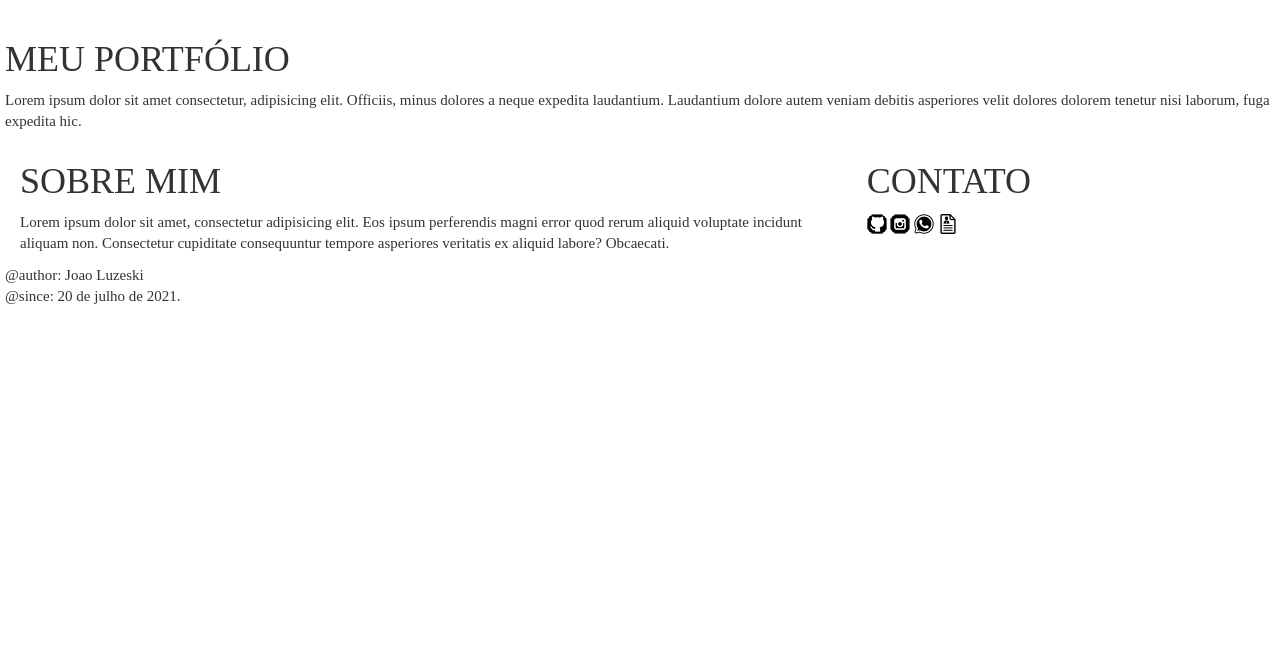
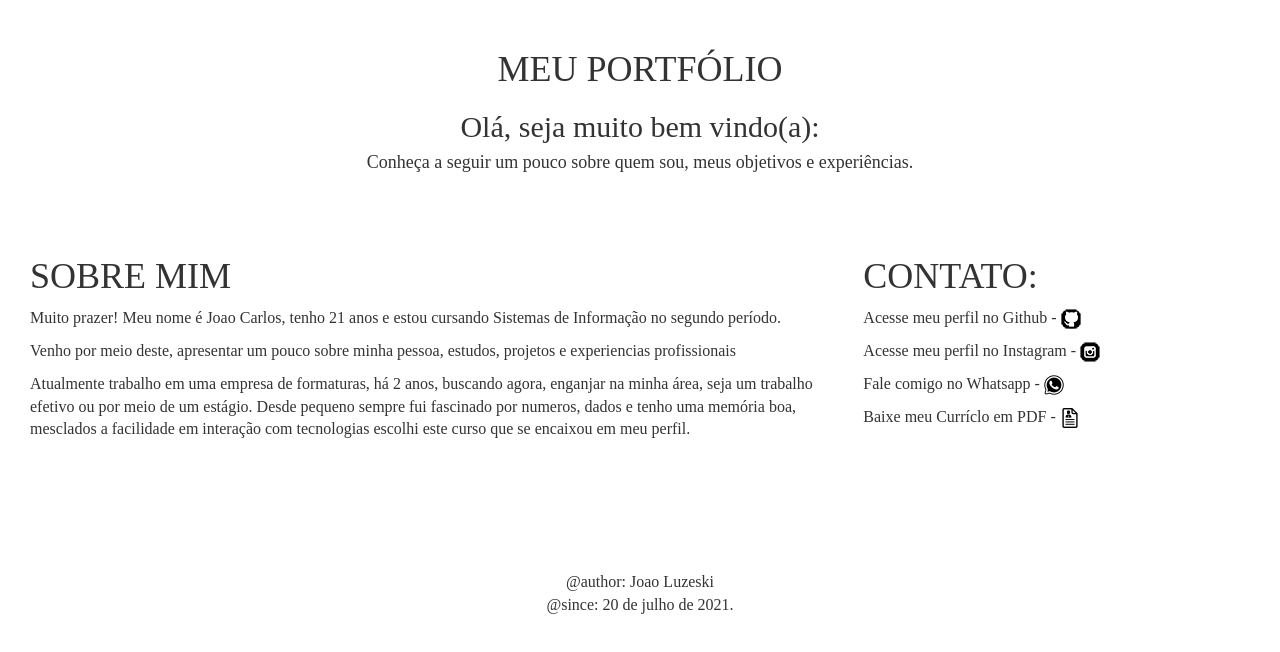
Before and after one commit to Joaoslociak/Portfolio, a plain HTML site: page site/index.html in a window 1280 px wide. Drawn offline with Linux system fonts and the light colour scheme; a web font is replaced by a local one.

Commit message:
primeira versao

```diff
--- a/site/index.html
+++ b/site/index.html
@@ -8,36 +8,40 @@
     <link rel="stylesheet" href="style.css">
     <link href="https://fonts.googleapis.com/css?family=Blinker" rel="stylesheet">
     <link rel="stylesheet" href="fontawesome/css/all.min.css">
+    <link rel="shortcut icon" href="img/favicon.ico" type="image/x-icon">
     <title>Portfólio</title>
 </head>
 <body>
     <div class="container-fluid">
-        <header class="row">
+        <header id="cabecalho" class="row">
             <div class="col-md-12 col-sm-12">
             <h1>MEU PORTFÓLIO</h1>
-            <p>Lorem ipsum dolor sit amet consectetur, adipisicing elit. Officiis, minus dolores a neque expedita laudantium. Laudantium dolore autem veniam debitis asperiores velit dolores dolorem tenetur nisi laborum, fuga expedita hic.</p>
+            <h2>Olá, seja muito bem vindo(a):</h2>
+            <h4>Conheça a seguir um pouco sobre quem sou, meus objetivos e experiências.</h4>
             </div>
         </header>
 
         <section class="row">
-            <main class="col-md-8 col-sm-12">
+            <main id="sobre" class="col-md-8 col-sm-12">
                 <h1>SOBRE MIM</h1>
-                <p>Lorem ipsum dolor sit amet, consectetur adipisicing elit. Eos ipsum perferendis magni error quod rerum aliquid voluptate incidunt aliquam non. Consectetur cupiditate consequuntur tempore asperiores veritatis ex aliquid labore? Obcaecati.</p>
+                <p>Muito prazer! Meu nome é Joao Carlos, tenho 21 anos e estou cursando Sistemas de Informação no segundo período.</p>
+                <p>Venho por meio deste, apresentar um pouco sobre minha pessoa, estudos, projetos e experiencias profissionais</p>
+                <p>Atualmente trabalho em uma empresa de formaturas, há 2 anos, buscando agora, enganjar na minha área, seja um trabalho efetivo ou por meio de um estágio. Desde pequeno sempre fui fascinado por numeros, dados e tenho uma memória boa, mesclados a facilidade em interação com tecnologias escolhi este curso que se encaixou em meu perfil.</p>
 
             </main>
 
-            <aside class="col-md-4 col-sm-12">
-                <h1>CONTATO</h1>
-                <a href="https://github.com/joaoslociak" target="blank"><img src="img/icone-github.png" alt="Github"></a>
-                <a href="https://www.instagram.com/joao.slociak/" target="blank"><img src="img/icone-instagram.png" alt="Intagram"></a>
-                <a href="http://api.whatsapp.com/send?1=pt_BR&phone=5541999677193" target="blank"><img src="img/icone-whatsapp.png" alt="Whatsapp"></a>
-                <a href="link/Currículo João.pdf" download><img src="img/cv-img.png" alt="Whatsapp"></a>
+            <aside id="contato" class="col-md-4 col-sm-12">
+                <h1>CONTATO:</h1>
+                <p>Acesse meu perfil no Github - <a href="https://github.com/joaoslociak" target="blank"><img src="img/icone-github.png" alt="Github"></a></p>
+                <p>Acesse meu perfil no Instagram - <a href="https://www.instagram.com/joao.slociak/" target="blank"><img src="img/icone-instagram.png" alt="Intagram"></a></p>
+                <p>Fale comigo no Whatsapp - <a href="http://api.whatsapp.com/send?1=pt_BR&phone=5541999677193" target="blank"><img src="img/icone-whatsapp.png" alt="Whatsapp"></a></p>
+                <p>Baixe meu Curríclo em PDF - <a href="link/Currículo João.pdf" download><img src="img/cv-img.png" alt="Currículo"></a></p>
 
             </aside>
 
         </section>
 
-        <footer class="row">
+        <footer id="rodape" class="row">
             <div class="col-md-12 col-sm-12">
                 @author: Joao Luzeski <br>
                 @since: 20 de julho de 2021.
--- a/site/style.css
+++ b/site/style.css
@@ -1,12 +1,25 @@
 .container-fluid {
     margin: 20px;
-    font-size: 15px;
+    font-size: 16px;
     font-family: Blinker;
+    padding: 10px;
 
 }
-.container-fluid,
-.row div
-{
-    padding-left: 0px !important;
-    padding-right: 0px !important;
+
+#cabecalho {
+    margin: center;
+    text-align: center;
+    padding-top: -10px;
+    padding-bottom: 25px;
 }
+
+#rodape {
+    text-align: center;
+    padding-top: 120px;
+}
+
+#sobre, #contato {
+    text-shadow: 01px;
+    padding-top: 30px;
+
+}
```
Also changed, not shown: site/img/favicon.ico.
